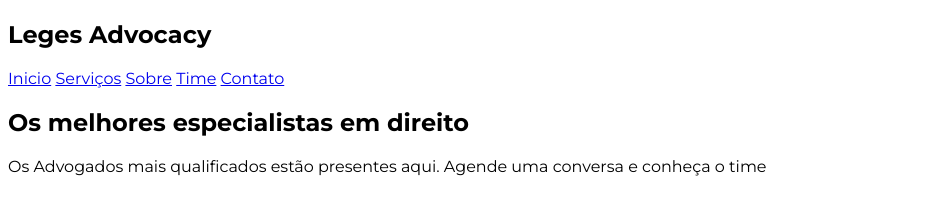
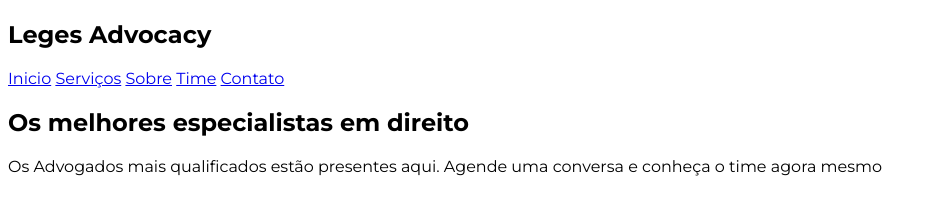
Before and after one commit to ajuniorcal/legesadvocacy, a plain HTML site: page index.html in a window 1280 px wide. Shown: the whole page, without its empty margins (0-937 px from the left). Drawn offline with nearby package versions, Linux system fonts and the light colour scheme.

Commit message:
correcao texto

```diff
--- a/index.html
+++ b/index.html
@@ -38,7 +38,7 @@
             <span></span>
             <h2>Os melhores especialistas em direito</h2>
             <p>
-                Os Advogados mais qualificados estão presentes aqui. Agende uma conversa e conheça o time
+                Os Advogados mais qualificados estão presentes aqui. Agende uma conversa e conheça o time agora mesmo
             </p>
         </div>
     </header>
```
